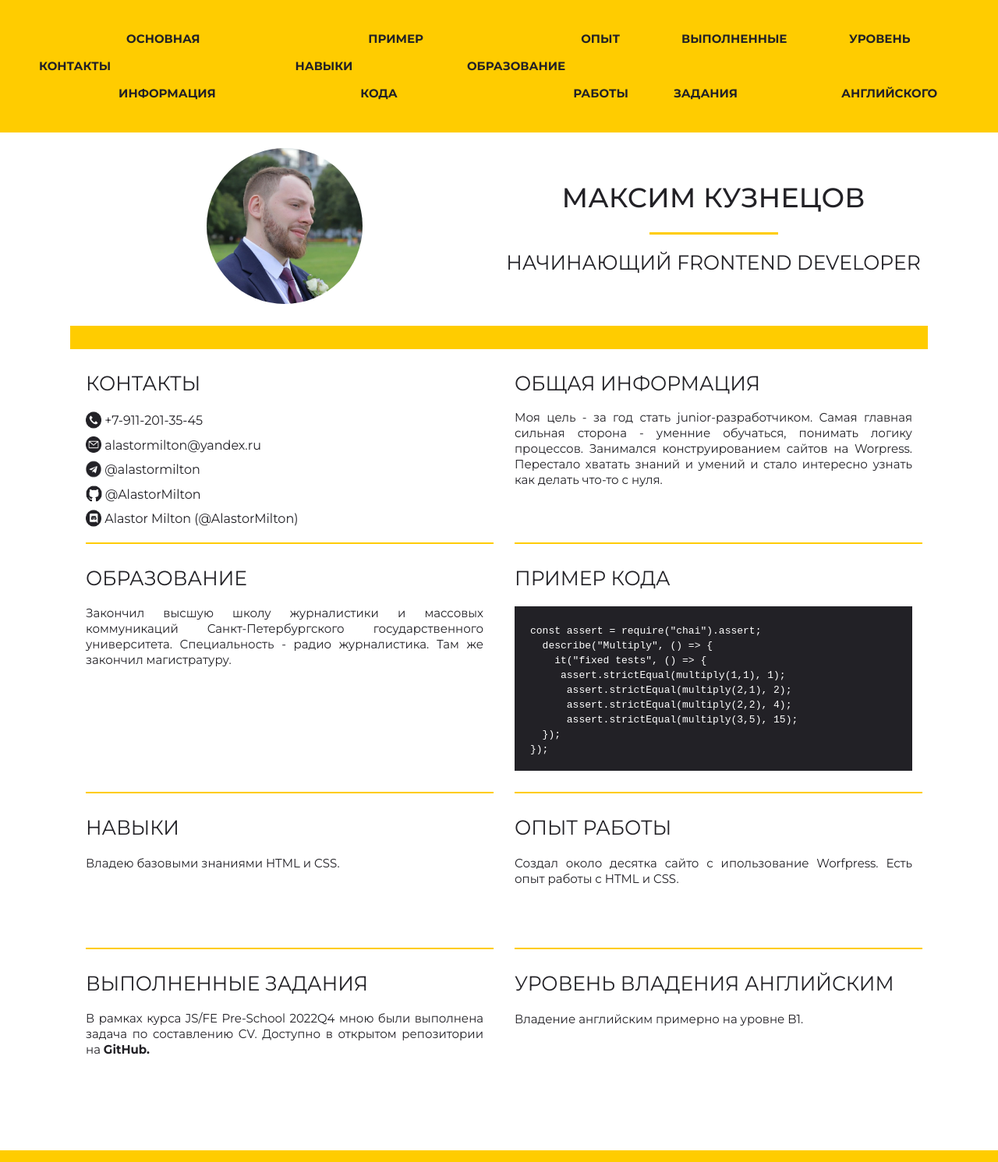
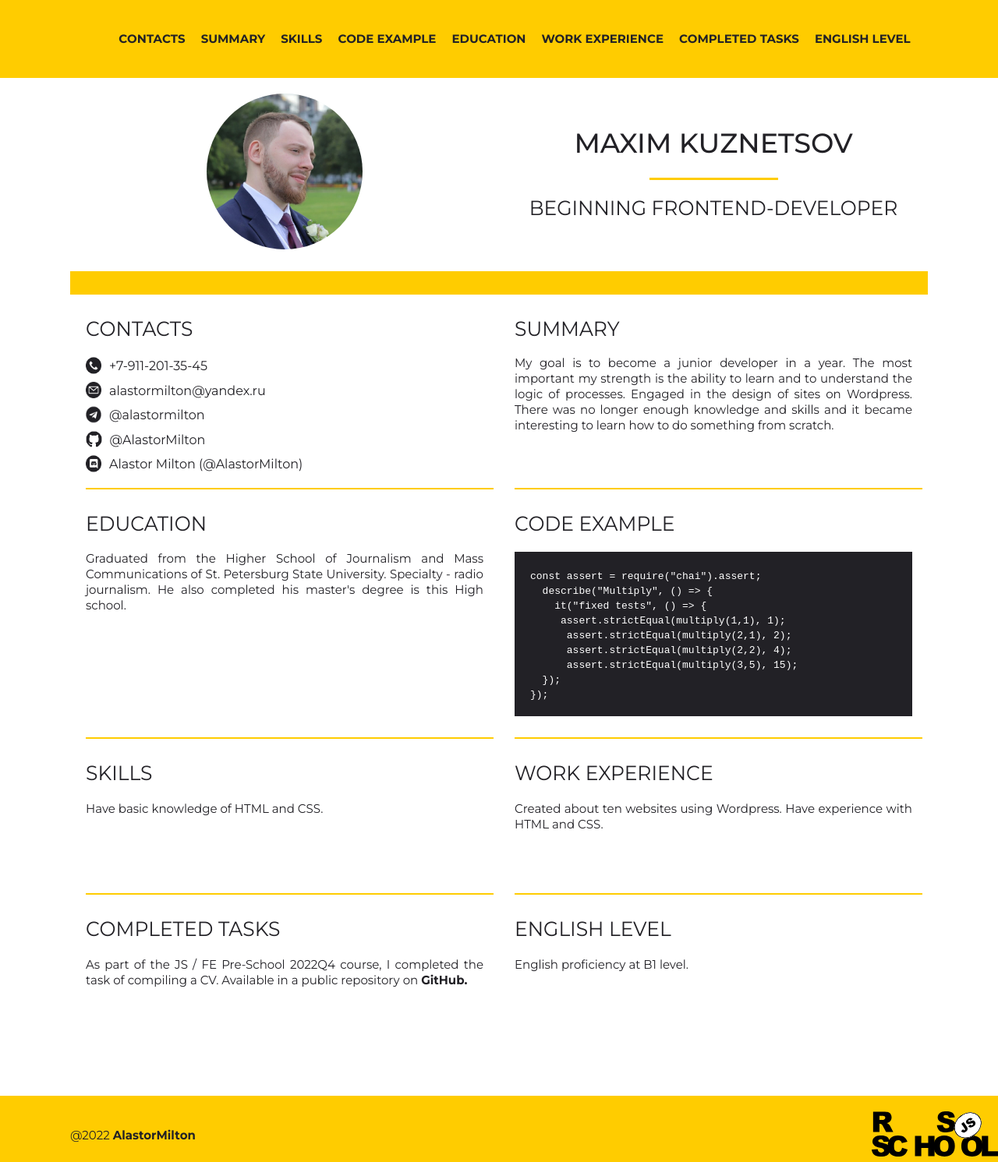
Before and after one commit to AlastorMilton/rsschool-cv-old, a plain HTML site: page index.html in a window 1280 px wide. Shown: the top 1491 px of the page at 78% size. Drawn offline with Linux system fonts and the light colour scheme.

Commit message:
fix: change text from russian to english

```diff
--- a/index.html
+++ b/index.html
@@ -13,14 +13,14 @@
     <div class="container">
       <nav class="navigation">
         <ul class="main-menu">
-            <li class="menu-item"><a href="#contacts" class="menu-link">Контакты</a></li>
-            <li class="menu-item"><a href="#main-info" class="menu-link">Основная информация</a></li>
-            <li class="menu-item"><a href="#skills" class="menu-link">Навыки</a></li>
-            <li class="menu-item"><a href="#code" class="menu-link"> Пример кода</a></li>
-            <li class="menu-item"><a href="#education" class="menu-link">Образование</a></li>
-            <li class="menu-item"><a href="#experience" class="menu-link">Опыт работы</a></li>
-            <li class="menu-item"><a href="#tasks" class="menu-link">Выполненные задания</a></li>
-            <li class="menu-item"><a href="#english" class="menu-link">Уровень английского</a></li>
+            <li class="menu-item"><a href="#contacts" class="menu-link">Contacts</a></li>
+            <li class="menu-item"><a href="#main-info" class="menu-link">Summary</a></li>
+            <li class="menu-item"><a href="#skills" class="menu-link">Skills</a></li>
+            <li class="menu-item"><a href="#code" class="menu-link">Code example</a></li>
+            <li class="menu-item"><a href="#education" class="menu-link">Education</a></li>
+            <li class="menu-item"><a href="#experience" class="menu-link">Work experience</a></li>
+            <li class="menu-item"><a href="#tasks" class="menu-link">Completed tasks</a></li>
+            <li class="menu-item"><a href="#english" class="menu-link">English level</a></li>
         </ul>
       </nav>
     </div>
@@ -32,35 +32,34 @@
             <img class="circle" src="image/photo.jpg" alt="Photo" height="200">
         </div>
         <section class="photo-section" id="name">
-            <h1 class="name_main_header">Максим Кузнецов</h1>
+            <h1 class="name_main_header">Maxim Kuznetsov</h1>
                 <hr class="line-small">
-            <h2 class="name_header">Начинающий frontend developer</h2>
+            <h2 class="name_header">Beginning frontend-developer</h2>
         </section>
         <hr class="line-big">
         <section class="main-section" id="contacts">
-            <h2>Контакты</h2>
+            <h2>Contacts</h2>
             <ul class="contact-list">
-                <li><img class="contact-image" src="/image/phone-call.png" alt="phone" height="20"> +7-911-201-35-45</li>
-                <li><img class="contact-image" src="/image/email.png" alt="mail" height="20"> alastormilton@yandex.ru</li>
-                <li><img class="contact-image" src="/image/telegram.png" alt="telegram" height="20"> @alastormilton</li>
-                <li><img class="contact-image" src="/image/github.png" alt="github" height="20"> @AlastorMilton</li>
-                <li><img class="contact-image" src="/image/discord_black_logo_icon_147145.png" alt="discord" height="20"> Alastor Milton (@AlastorMilton)</li>
+                <li><img class="contact-image" src="/image/phone-call.png" alt="phone" height="20" title="Telephone">+7-911-201-35-45</li>
+                <li><img class="contact-image" src="/image/email.png" alt="mail" height="20" title="Email">alastormilton@yandex.ru</li>
+                <li><img class="contact-image" src="/image/telegram.png" alt="telegram" height="20" title="Telegram">@alastormilton</li>
+                <li><img class="contact-image" src="/image/github.png" alt="github" height="20" title="Githib">@AlastorMilton</li>
+                <li><img class="contact-image" src="/image/discord_black_logo_icon_147145.png" alt="discord" height="20" title="Discord">Alastor Milton (@AlastorMilton)</li>
             </ul>
             <hr class="line">
         </section>
         <section class="main-section" id="main-info">
-            <h2>Общая информация</h2>
-            <p >Моя цель - за год стать junior-разработчиком. Самая главная сильная сторона - уменние обучаться, понимать логику процессов. Занимался конструированием сайтов на Worpress. Перестало хватать знаний и умений и стало интересно узнать как делать что-то с нуля. </p>
+            <h2>Summary</h2>
+            <p>My goal is to become a junior developer in a year. The most important my strength is the ability to learn and to understand the logic of processes. Engaged in the design of sites on Wordpress. There was no longer enough knowledge and skills and it became interesting to learn how to do something from scratch.</p>
             <hr class="line">
         </section>
         <section class="main-big" id="education">
-            <h2> Образование</h2>
-            <p>Закончил высшую школу журналистики и массовых коммуникаций Санкт-Петербургского государственного университета. Специальность - радио журналистика. Там же закончил магистратуру.</p>
-
+            <h2>Education</h2>
+            <p>Graduated from the Higher School of Journalism and Mass Communications of St. Petersburg State University. Specialty - radio journalism. He also completed his master's degree is this High school.</p>
             <hr class="line">
         </section>
         <section class="main-big" id="code">
-            <h2>Пример кода</h2>
+            <h2>Code example</h2>
             <div id="code_example">
                 <code style="color:#fff"> const assert = require("chai").assert; <br>
                     &nbsp; describe("Multiply", () => { <br>
@@ -75,22 +74,23 @@
                    <hr class="line">
         </section>
         <section class="main-small" id="skills">
-            <h2>Навыки</h2>
-            <p>Владею базовыми знаниями HTML и CSS.</p>
+            <h2>Skills</h2>
+            <p>Have basic knowledge of HTML and CSS.</p>
             <hr class="line">
         </section>
             <section class="main-small" id="experience">
-               <h2>Опыт работы</h2>
-               <p>Создал около десятка сайто с ипользование Worfpress. Есть опыт работы с HTML и CSS.</p>
+               <h2>Work experience</h2>
+               <p>Created about ten websites using Wordpress. Have experience with HTML and CSS.
+            </p>
                <hr class="line">
         </section>
         <section class="main-section" id="tasks">
-            <h2>Выполненные задания</h2>
-            <p>В рамках курса JS/FE Pre-School 2022Q4 мною были выполнена задача по составлению CV. Доступно в открытом репозитории на <a href="https://github.com/AlastorMilton/rsschool-cv/tree/gh-pages">GitHub.</a></p>
+            <h2>Completed tasks</h2>
+            <p>As part of the JS / FE Pre-School 2022Q4 course, I completed the task of compiling a CV. Available in a public repository on  <a href="https://github.com/AlastorMilton/rsschool-cv/tree/gh-pages">GitHub.</a></p>
         </section>
         <section class="main-section" id="english">
-            <h2>Уровень владения английским</h2>
-            <p>Владение английским примерно на уровне B1.</p>
+            <h2>English level</h2>
+            <p>English proficiency at B1 level.</p>
         </section>
     </div>
 </main>
--- a/styles.css
+++ b/styles.css
@@ -169,6 +169,7 @@ h2 {
 
 .contact-image {
     vertical-align: sub;
+    padding-right: 10px;
   }
 
 .main-big {
```
